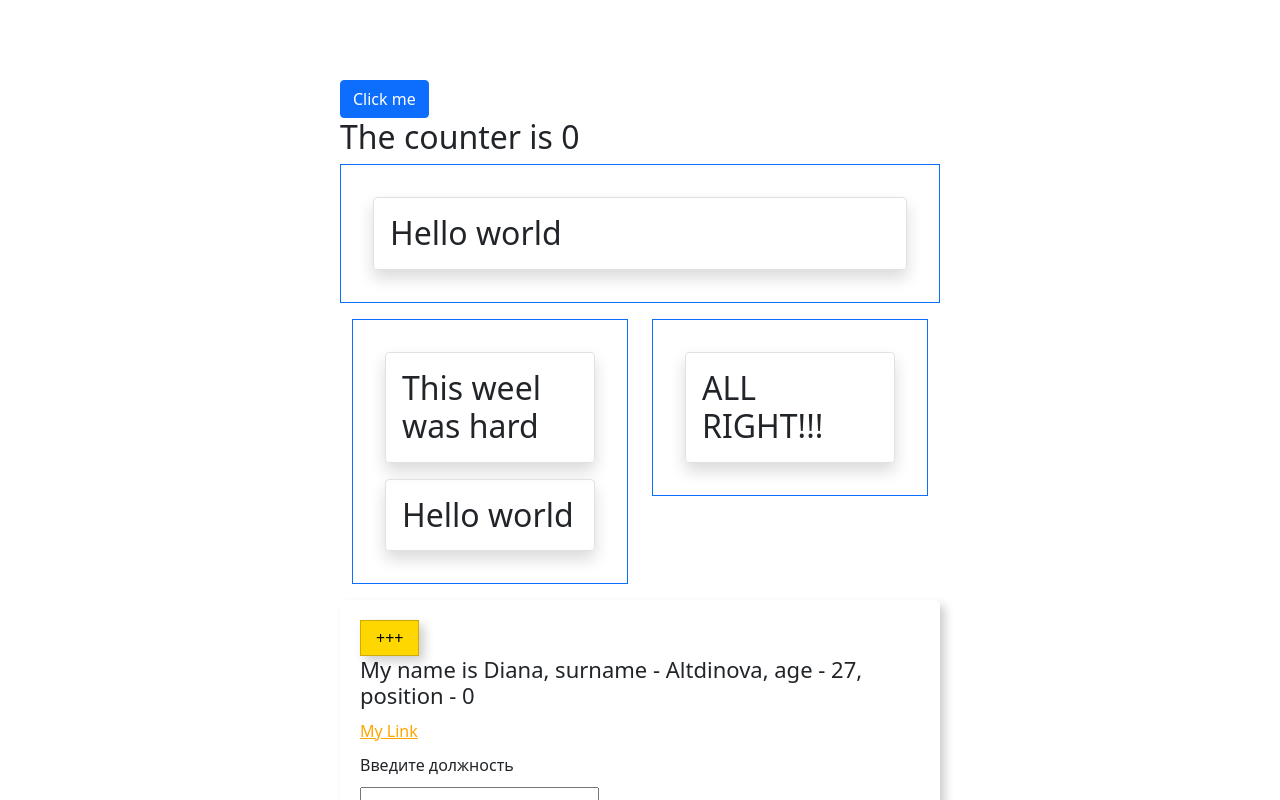
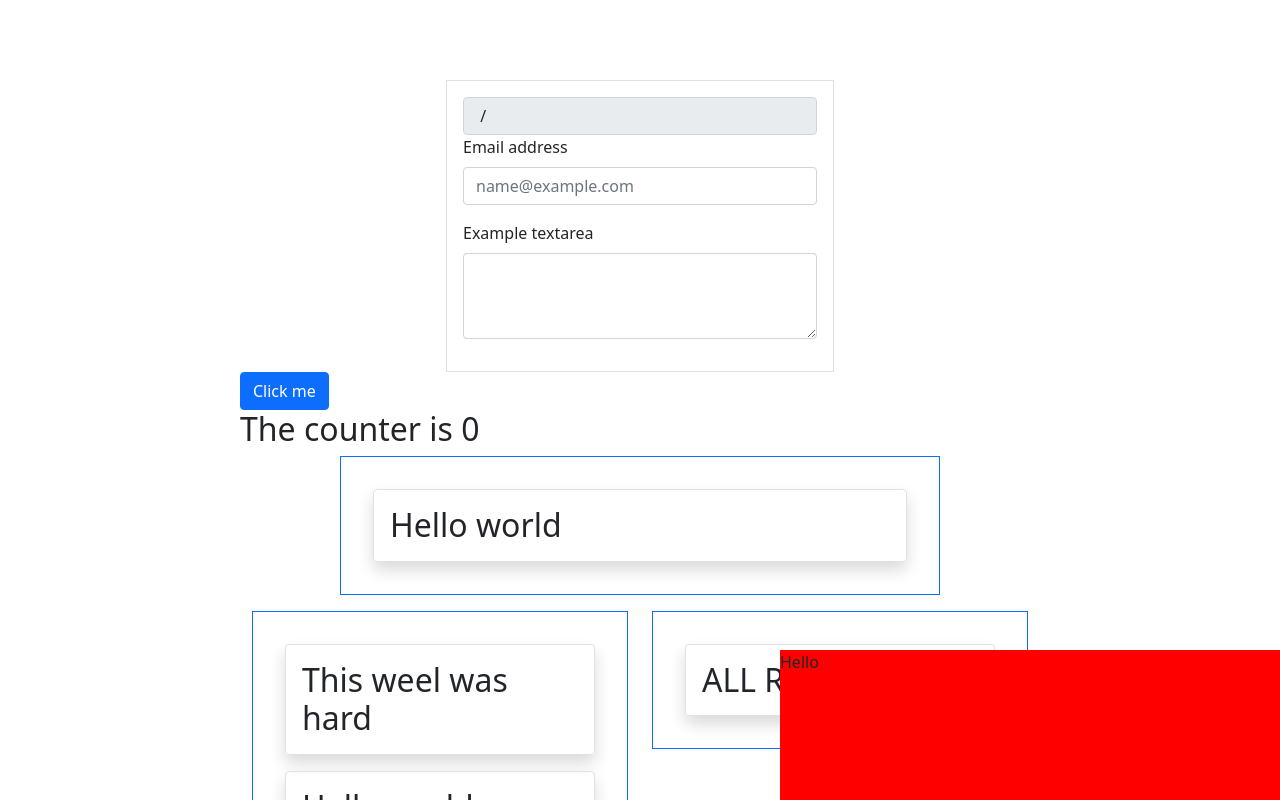
Before and after one commit to galikeev/react-test, a React (Create React App) app: page / in a window 1280 px wide. Shown: the top 800 px of the page. Built offline with nearby package versions, Linux system fonts and the light colour scheme.

Commit message:
add custom hook

```diff
--- a/src/App.js
+++ b/src/App.js
@@ -1,5 +1,7 @@
-import React, { Component } from 'react';
+import React, { Component, useState } from 'react';
+import ReactDOM from 'react-dom';
 import styled from 'styled-components';
+import {Container} from 'react-bootstrap';
 import ChildrenTest from './ChildrenTest';
 
 import './App.css';
@@ -73,8 +75,10 @@ class WhoAmI extends Component {
 	}
 }
 
+/*  */
+
 const Wrapper = styled.div`
-	width: 600px;
+	width: 800px;
 	margin: 80px auto 0 auto;
 `;
 
@@ -131,15 +135,96 @@ class Counter extends Component {
 	}
 }
 
+/*  */
+
+function useInputWithValidate(initialValue) {
+	const [value, setValue] = useState(initialValue);
+
+	const onChange = event => {
+		setValue(event.target.value);
+	}
+
+	const validateInput = () => {
+		return value.search(/\d/) >= 0
+	}
+
+	return {value: value, onChange: onChange, validateInput: validateInput}
+}
+
+const Form = () => {
+
+	const input = useInputWithValidate('');
+	const textArea = useInputWithValidate('');
+
+	const color = input.validateInput() ? 'text-danger' : null
+
+	return (
+		<Container>
+			<form className="w-50 border mt-5 p-3 m-auto">
+				<div className="mb-3">
+					<input value={`${input.value} / ${textArea.value}`} type="text" className="form-control" readOnly />
+					<label htmlFor="exampleFormControlInput1" className="form-label mt-30">Email address</label>
+					<input
+						onChange={input.onChange}
+						type="email"
+						value={input.value}
+						className={`form-control ${color}`}
+						id="exampleFormControlInput1"
+						placeholder="name@example.com"/>
+				</div>
+				<div className="mb-3">
+					<label htmlFor="exampleFormControlTextarea1" className="form-label">Example textarea</label>
+					<textarea
+						onChange={textArea.onChange}
+						value={textArea.value}
+						className="form-control"
+						id="exampleFormControlTextarea1"
+						rows="3"></textarea>
+				</div>
+				<Portal>
+					<Msg/>
+				</Portal>
+			</form>
+		</Container>
+	)
+}
+
+/*  */
+
+const Portal = (props) => {
+	const node = document.createElement('div');
+	document.body.appendChild(node);
+
+	return ReactDOM.createPortal(props.children, node)
+}
+
+const Msg = () => {
+	return (
+		<div
+			style ={{
+				'width': '500px',
+				'height': '150px',
+				'backgroundColor': 'red',
+				'position': 'absolute',
+				'right': '0',
+				'bottom': '0'
+			}}>
+			Hello
+		</div>
+	)
+}
+
 function App() {
 	return (
 		<Wrapper>
+			<Form/>
 
 			<Counter render={counter => (
 				<Message counter={counter}/>
 			)}/>
 
 			<HelloGreaing/>
+
 			<ChildrenTest
 				left = {
 					<DynamicGreating color={'primary'}>
```
